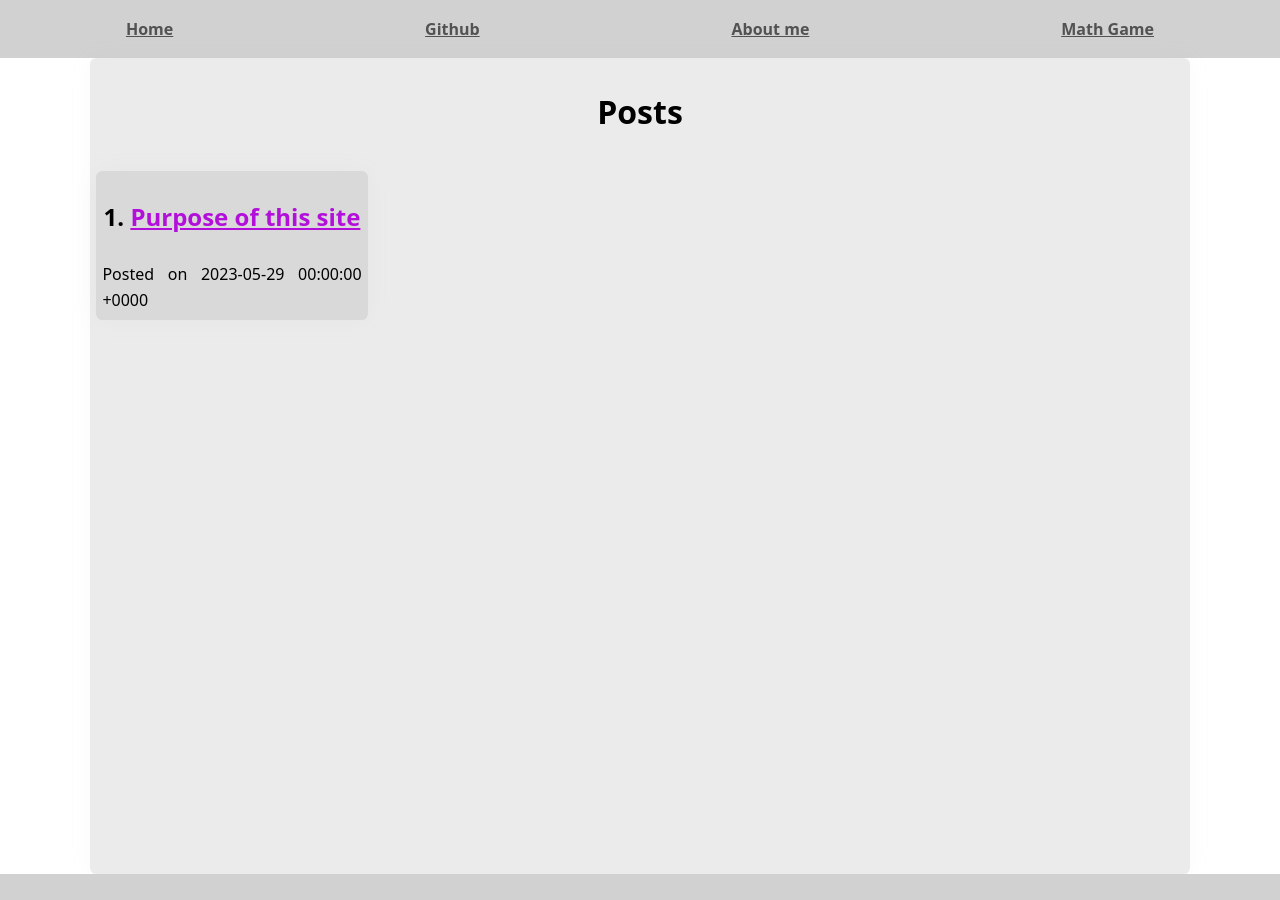
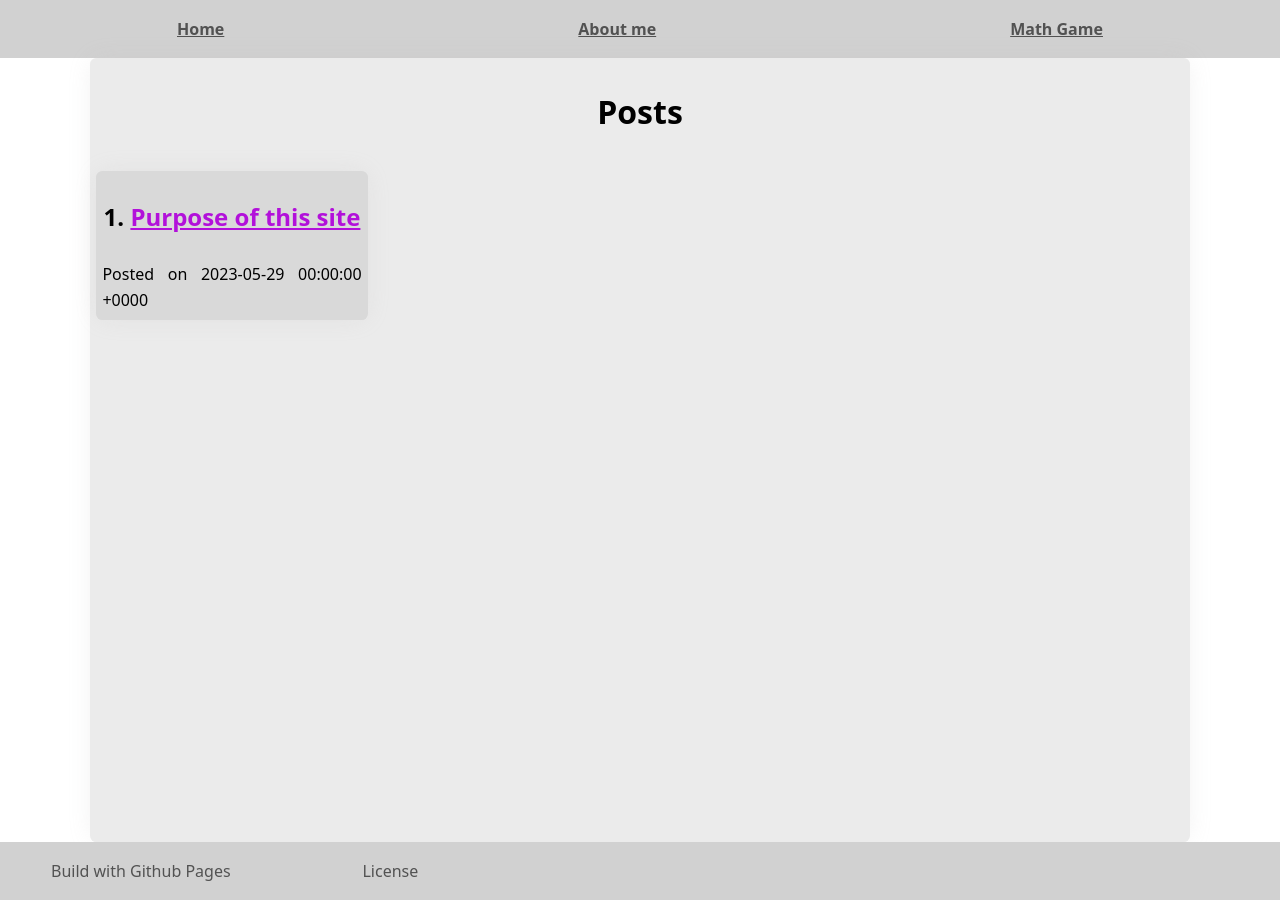
Before and after one commit to Foxelyss/Foxelyss.github.io, a Jekyll site: the page built from index.md, in a window 1280 px wide. Built offline with Jekyll 4.4.1, drawn with Linux system fonts in a browser that asks for light colours.

Commit message:
finally license

```diff
--- a/_config.yml
+++ b/_config.yml
@@ -1,6 +1,6 @@
 title: My blog
 email: redsharpobject@gmail.com
-description: "Gaming, modding, programming"
+description: "Programming and music development."
 url: "https://redsharpobject.github.com"
 github_username: RedSharpObject
 
--- a/_data/footer.csv
+++ b/_data/footer.csv
@@ -1,2 +1,3 @@
 info
-&nbsp;
+Build with Github Pages
+License
--- a/_data/header.csv
+++ b/_data/header.csv
@@ -1,5 +1,4 @@
 url,name
 /,Home
-https://github.com/RedSharpObject,Github
 /pages/about,About me
 /pages/MathGame,Math Game
--- a/assets/css/containers.css
+++ b/assets/css/containers.css
@@ -17,5 +17,5 @@
     padding: 0.4rem;
     border-radius: 0.4rem;
 
-    box-shadow: 0px 0px 26px -5px #BCB8B81F;
+    box-shadow: 0px 0px 26px -5px #BCB8B83F;
 }
--- a/assets/css/footer.css
+++ b/assets/css/footer.css
@@ -1,4 +1,11 @@
 footer {
     display: grid;
+
+    color: var(--text-titlebar);
     background-color: var(--header-primary);
+
+    grid-template-columns: repeat(auto-fill, minmax(100px, 20%));
+    padding: 1rem;
+
+    text-align: center;
 }
```
Also changed, not shown: 1 other file.
